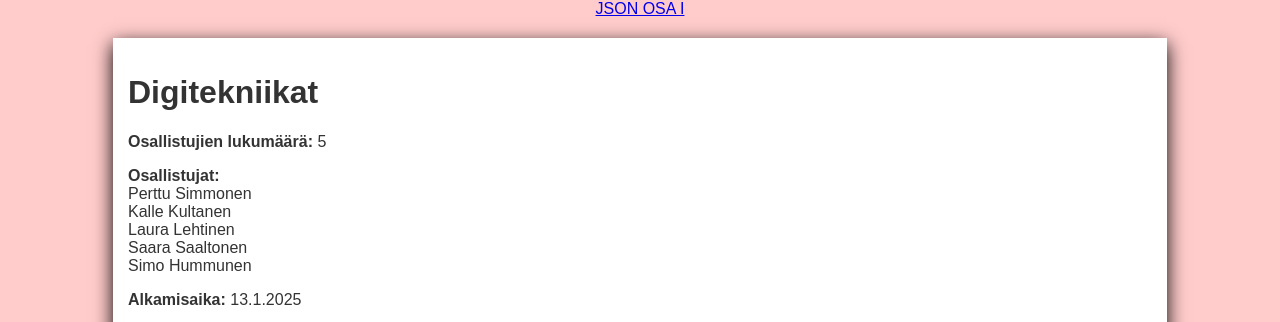
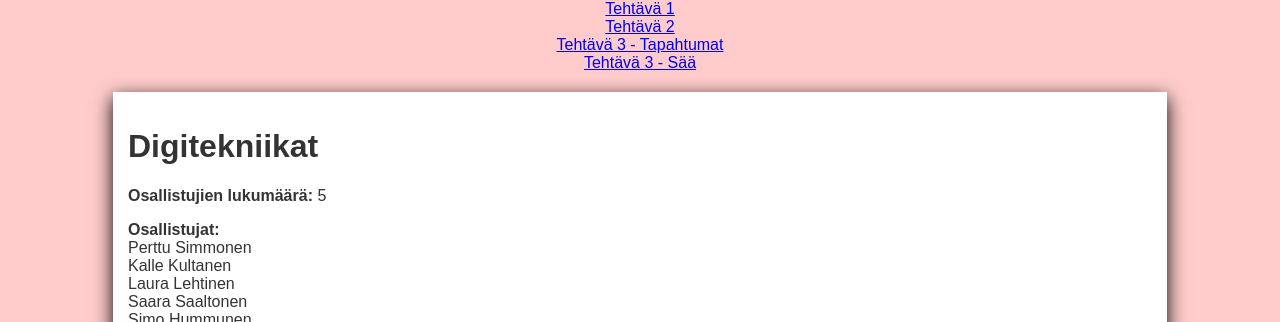
Before and after one commit to villex0/villex0.github.io, a plain HTML site: page toteutus.html in a window 1280 px wide. Shown: the top 322 px of the page. Drawn offline with Linux system fonts and the light colour scheme.

Commit message:
Update toteutus.html

```diff
--- a/toteutus.html
+++ b/toteutus.html
@@ -11,7 +11,10 @@
 <body style="background-color: #ffcccb;">
     <nav>
         <ul>
-            <li><a href="kurssi.html">JSON OSA I</a></li>
+            <li><a href="kurssi.html">Tehtävä 1</a></li>
+            <li><a href="toteutus.html">Tehtävä 2</a></li>
+            <li><a href="tapahtumat.html">Tehtävä 3 - Tapahtumat</a></li>
+            <li><a href="saa.html">Tehtävä 3 - Sää</a></li>
         </ul>
     </nav>
 
```
